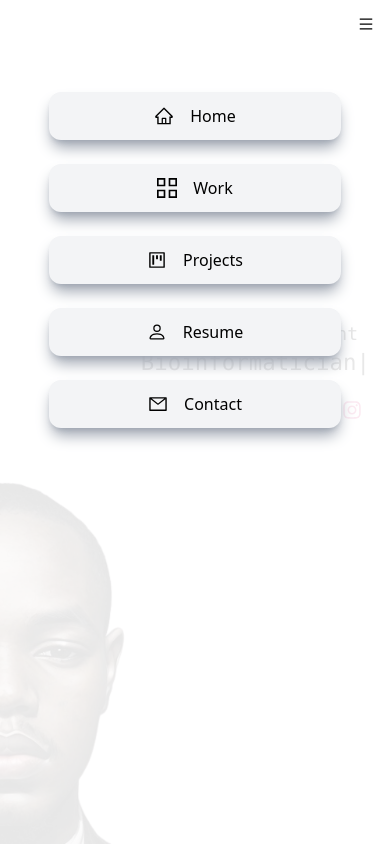
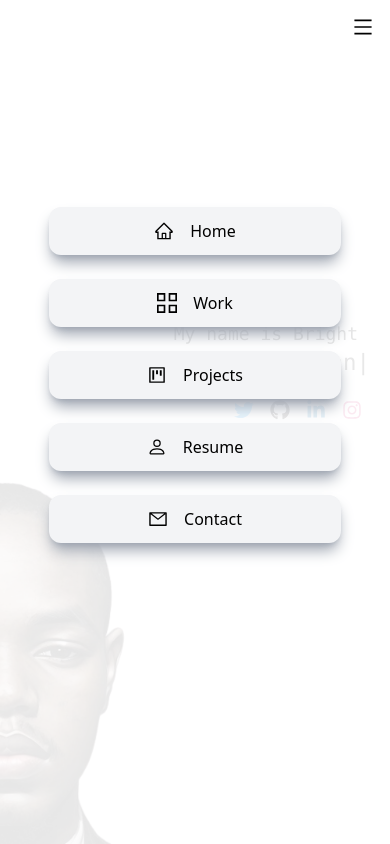
Before and after one commit to cozyCodr/deploy_portfolio, a React (Vite) app: page / in a window 390 px wide. Both pictures are taken after a click on the icon 366 px from the left and 24 px from the top of the page. Shown: the top 844 px of the page. Built offline with nearby package versions, Linux system fonts and the light colour scheme.

Commit message:
fixed side nav positioning

```diff
--- a/src/components/SideNav.jsx
+++ b/src/components/SideNav.jsx
@@ -12,10 +12,10 @@ const SideNav = () => {
 
   return (
     <div>
-        <AiOutlineMenu onClick={handleNav} className='absolute top-4 right-4 z-[99] md:hidden'/>
+        <AiOutlineMenu size={22} onClick={handleNav} className='absolute top-4 right-4 z-[99] md:hidden'/>
         {
           nav ? (
-            <div className='fixed w-full h-screen bg-white/90 flex flex-col justify-start pt-20 items-center z-20 md:hidden'>
+            <div className='fixed w-full h-screen bg-white/90 flex flex-col justify-start pt-[50%] items-center z-20 md:hidden'>
               <a href="#main" className='w-[75%] flex justify-center items-center rounded-xl shadow-lg bg-gray-100 shadow-gray-400 m-3 p-3 cursor-pointer hover:scale-105 ease-in duration-200'>
                 <AiOutlineHome size={20} />
                 <span className="pl-4">Home</span>
```
